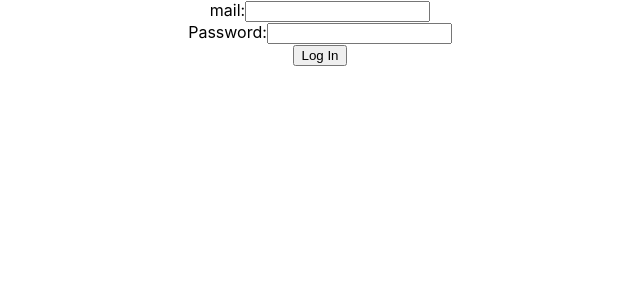
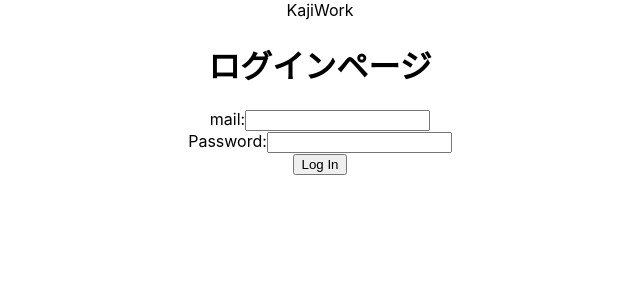
Before and after one commit to YutoFunaki/kajiwork, a React (Create React App) app in the folder frontend/: page / in a window 1280 px wide. Shown: the top 300 px of the page, without its empty margins (320-960 px from the left). Built offline with nearby package versions, Linux system fonts and the light colour scheme.

Commit message:
細かな変更　明日CSSやる

```diff
--- a/frontend/src/App.js
+++ b/frontend/src/App.js
@@ -1,10 +1,10 @@
 import './App.css';
-import LoginForm from './components/login';
+import LoginPage from './pages/loginPage';
 
 function App() {
   return (
     <div className="App">
-      <LoginForm />
+      <LoginPage />
     </div>
   );
 }
--- a/frontend/src/components/header.js
+++ b/frontend/src/components/header.js
@@ -1,39 +1,11 @@
-import React, { useState } from "react";
+//import React, { useState } from "react";
 
-const LoginForm = () => {
-  const [mail, setMail] = useState("");
-  const [password, setPassword] = useState("");
-
-  const handleSubmit = (e) => {
-    e.preventDefault();
-    // ログイン処理をここに実装する
-    console.log("Mail:", mail);
-    console.log("Password:", password);
-  };
-
+const Header = () => {
   return (
-    <form onSubmit={handleSubmit}>
-      <div>
-        <label htmlFor="mail">mail:</label>
-        <input
-          type="text"
-          id="mail"
-          value={mail}
-          onChange={(e) => setMail(e.target.value)}
-        />
-      </div>
-      <div>
-        <label htmlFor="password">Password:</label>
-        <input
-          type="password"
-          id="password"
-          value={password}
-          onChange={(e) => setPassword(e.target.value)}
-        />
-      </div>
-      <button type="submit">Log In</button>
-    </form>
+    <div className="header">
+      KajiWork
+    </div>
   );
 };
 
-export default LoginForm;
+export default Header;
--- a/frontend/src/components/login.js
+++ b/frontend/src/components/login.js
@@ -12,15 +12,16 @@ const LoginForm = () => {
   };
 
   return (
-    <form onSubmit={handleSubmit}>
+    <><h1>
+      ログインページ
+    </h1><form onSubmit={handleSubmit}>
         <div>
           <label htmlFor="mail">mail:</label>
           <input
             type="text"
             id="mail"
             value={mail}
-          onChange={(e) => setMail(e.target.value)}
-        />
+            onChange={(e) => setMail(e.target.value)} />
         </div>
         <div>
           <label htmlFor="password">Password:</label>
@@ -28,11 +29,10 @@ const LoginForm = () => {
             type="password"
             id="password"
             value={password}
-          onChange={(e) => setPassword(e.target.value)}
-        />
+            onChange={(e) => setPassword(e.target.value)} />
         </div>
         <button type="submit">Log In</button>
-    </form>
+      </form></>
   );
 };
 
--- /dev/null
+++ b/frontend/src/pages/loginPage.js
@@ -0,0 +1,13 @@
+import LoginForm from '../components/login';
+import Header from '../components/header';
+
+const LoginPage = () => {
+  return (
+    <div>
+      <Header />
+      <LoginForm />
+    </div>
+  );
+}
+
+export default LoginPage;
```
Lines whose indentation alone changed are shown as unchanged.
